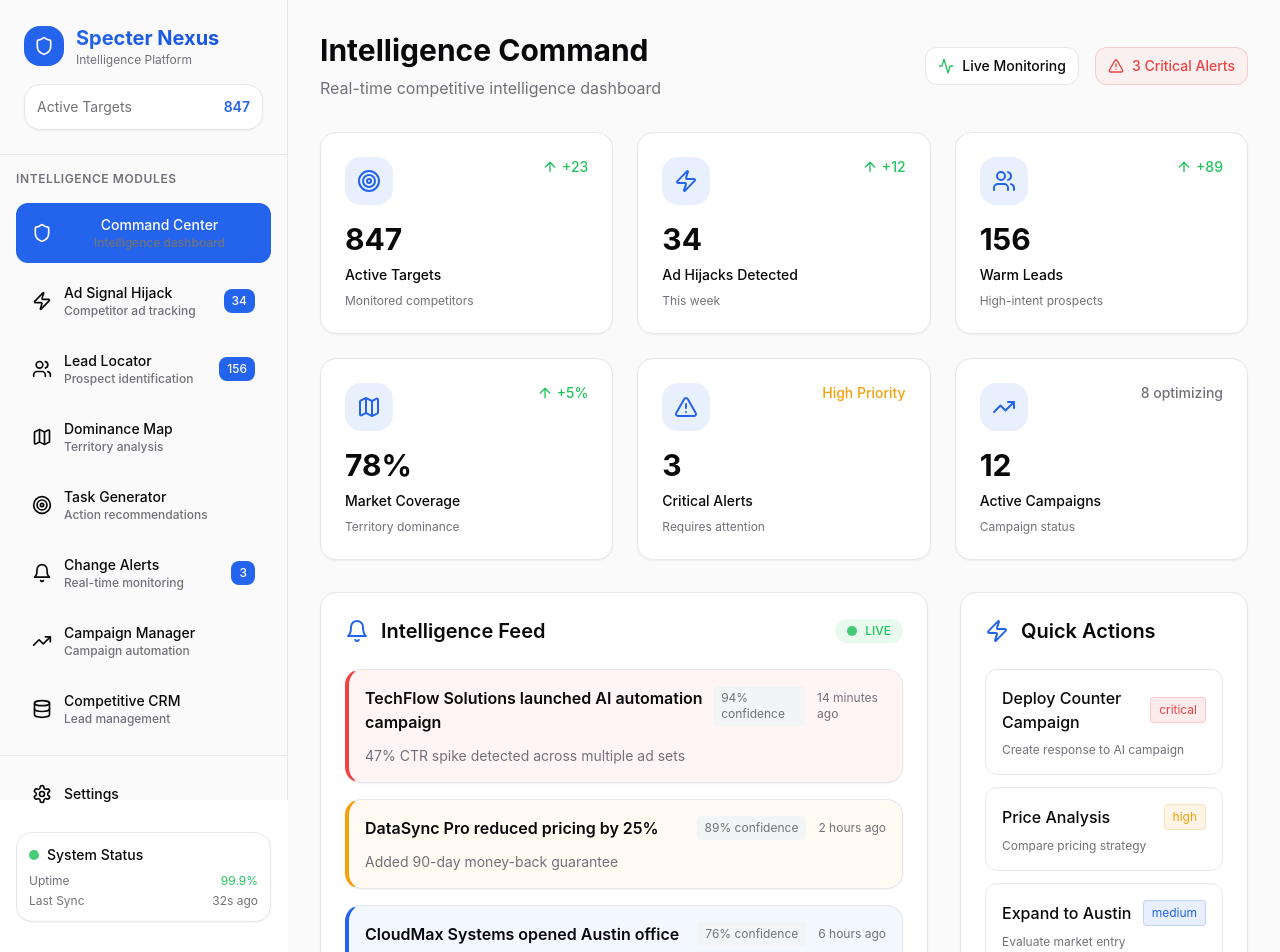
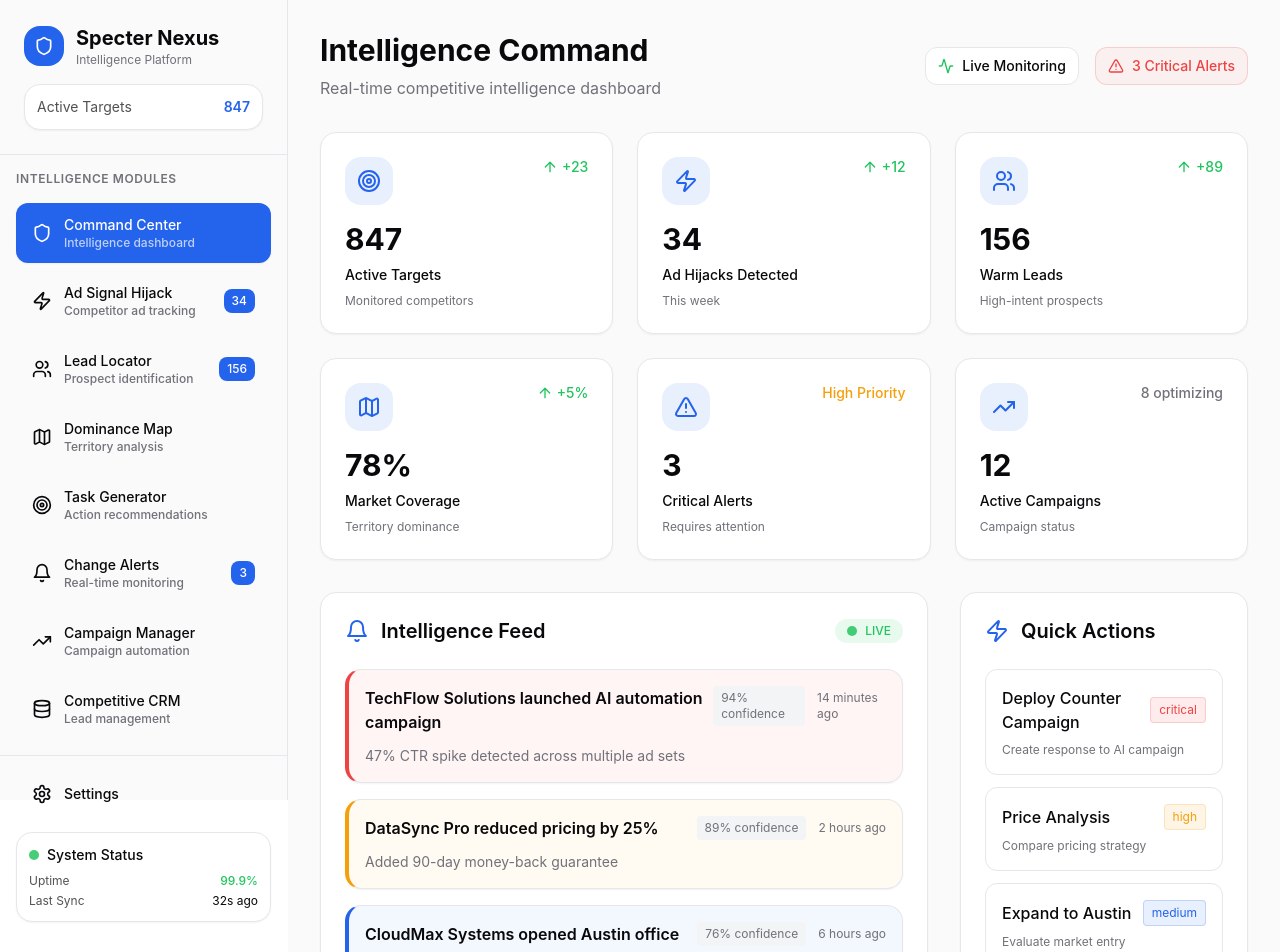
Before and after one commit to basharzamzami/stratagem-spy, a React (Vite) app: page / in a window 1280 px wide. Shown: the top 952 px of the page. Built offline with nearby package versions, Linux system fonts and the light colour scheme.

Commit message:
Fix text coloring in sidepanel
Adjust text color for overlays on sidepanel elements to ensure readability and consistency with the modern SaaS theme.

```diff
--- a/src/components/Navigation.tsx
+++ b/src/components/Navigation.tsx
@@ -70,14 +70,14 @@ const Navigation = () => {
             <Shield className="w-5 h-5 text-primary-foreground" />
           </div>
           <div>
-            <h1 className="text-xl font-bold text-gradient">Specter Nexus</h1>
+            <h1 className="text-xl font-bold text-foreground">Specter Nexus</h1>
             <p className="text-xs text-muted-foreground">Intelligence Platform</p>
           </div>
         </div>
 
-        <div className="saas-card p-3">
+        <div className="bg-card border border-border rounded-xl p-3 shadow-sm">
           <div className="flex items-center justify-between text-sm">
-            <span className="text-muted-foreground">Active Targets</span>
+            <span className="text-card-foreground/70">Active Targets</span>
             <span className="font-semibold text-primary">847</span>
           </div>
         </div>
@@ -94,17 +94,29 @@ const Navigation = () => {
         {modules.map((module, index) => (
           <button
             key={index}
-            className={module.active ? 'nav-item-active w-full' : 'nav-item w-full text-left'}
+            className={`w-full text-left flex items-center gap-3 px-4 py-3 rounded-lg text-sm font-medium transition-all duration-200 ${
+              module.active
+                ? 'bg-primary text-primary-foreground hover:bg-primary/90 shadow-sm'
+                : 'text-foreground hover:bg-accent hover:text-accent-foreground'
+            }`}
           >
             <module.icon className="w-5 h-5 flex-shrink-0" />
             <div className="flex-1 min-w-0">
               <div className="font-medium truncate">{module.name}</div>
-              <div className="text-xs text-muted-foreground truncate">
+              <div className={`text-xs truncate ${
+                module.active
+                  ? 'text-primary-foreground/70'
+                  : 'text-muted-foreground'
+              }`}>
                 {module.description}
               </div>
             </div>
             {module.badge && (
-              <span className="bg-primary text-primary-foreground text-xs px-2 py-1 rounded-md font-medium">
+              <span className={`text-xs px-2 py-1 rounded-md font-medium ${
+                module.active
+                  ? 'bg-primary-foreground/20 text-primary-foreground'
+                  : 'bg-primary text-primary-foreground'
+              }`}>
                 {module.badge}
               </span>
             )}
@@ -114,25 +126,25 @@ const Navigation = () => {
 
       {/* Settings */}
       <div className="p-4 border-t border-border">
-        <button className="nav-item w-full text-left">
+        <button className="w-full text-left flex items-center gap-3 px-4 py-3 rounded-lg text-sm font-medium text-foreground hover:bg-accent hover:text-accent-foreground transition-all duration-200">
           <Settings className="w-5 h-5" />
           <span className="font-medium">Settings</span>
         </button>
 
-        <div className="mt-4 saas-card p-3">
+        <div className="mt-4 bg-card border border-border rounded-xl p-3 shadow-sm">
           <div className="flex items-center gap-2 mb-2">
-            <div className="status-indicator bg-success animate-pulse"></div>
-            <span className="text-sm font-medium">System Status</span>
+            <div className="w-2.5 h-2.5 rounded-full bg-success animate-pulse"></div>
+            <span className="text-sm font-medium text-card-foreground">System Status</span>
           </div>
 
-          <div className="space-y-1 text-xs text-muted-foreground">
+          <div className="space-y-1 text-xs">
             <div className="flex justify-between">
-              <span>Uptime</span>
-              <span className="text-success">99.9%</span>
+              <span className="text-card-foreground/70">Uptime</span>
+              <span className="text-success font-medium">99.9%</span>
             </div>
             <div className="flex justify-between">
-              <span>Last Sync</span>
-              <span>32s ago</span>
+              <span className="text-card-foreground/70">Last Sync</span>
+              <span className="text-card-foreground">32s ago</span>
             </div>
           </div>
         </div>
```
